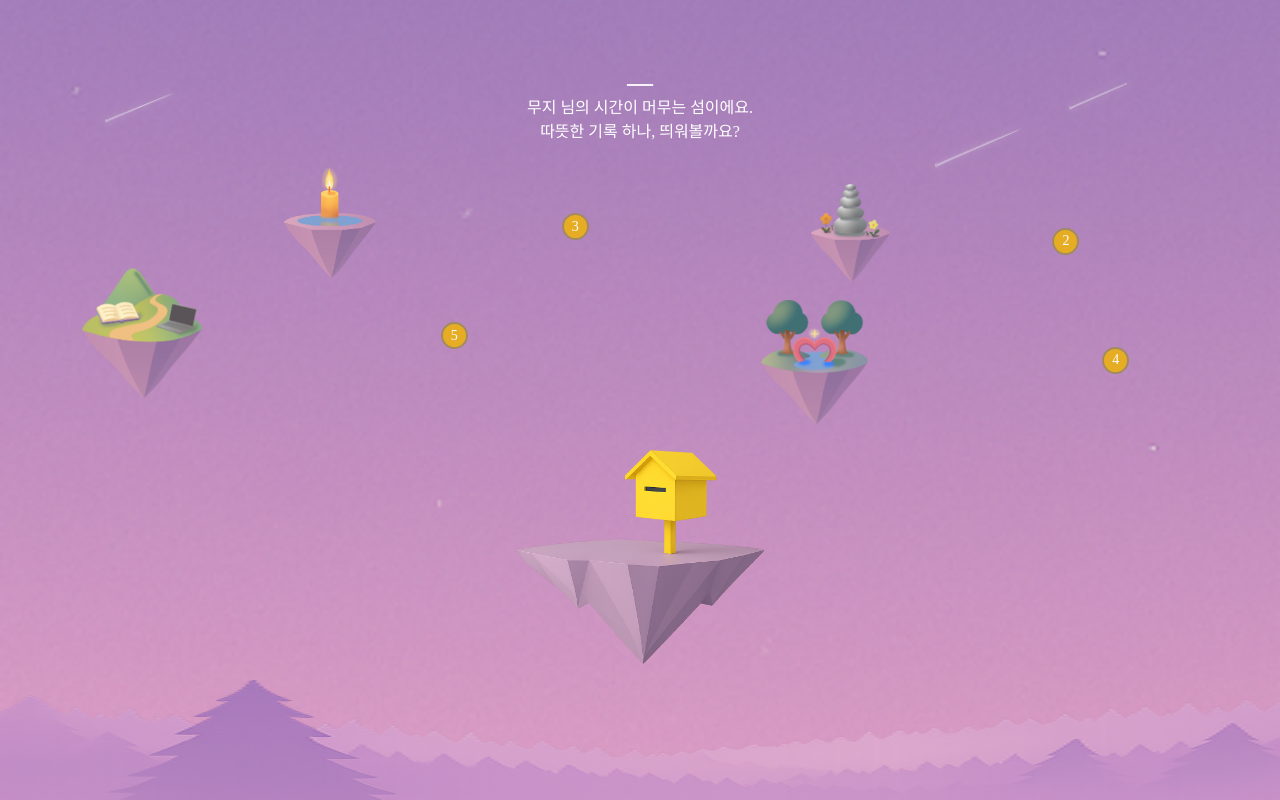
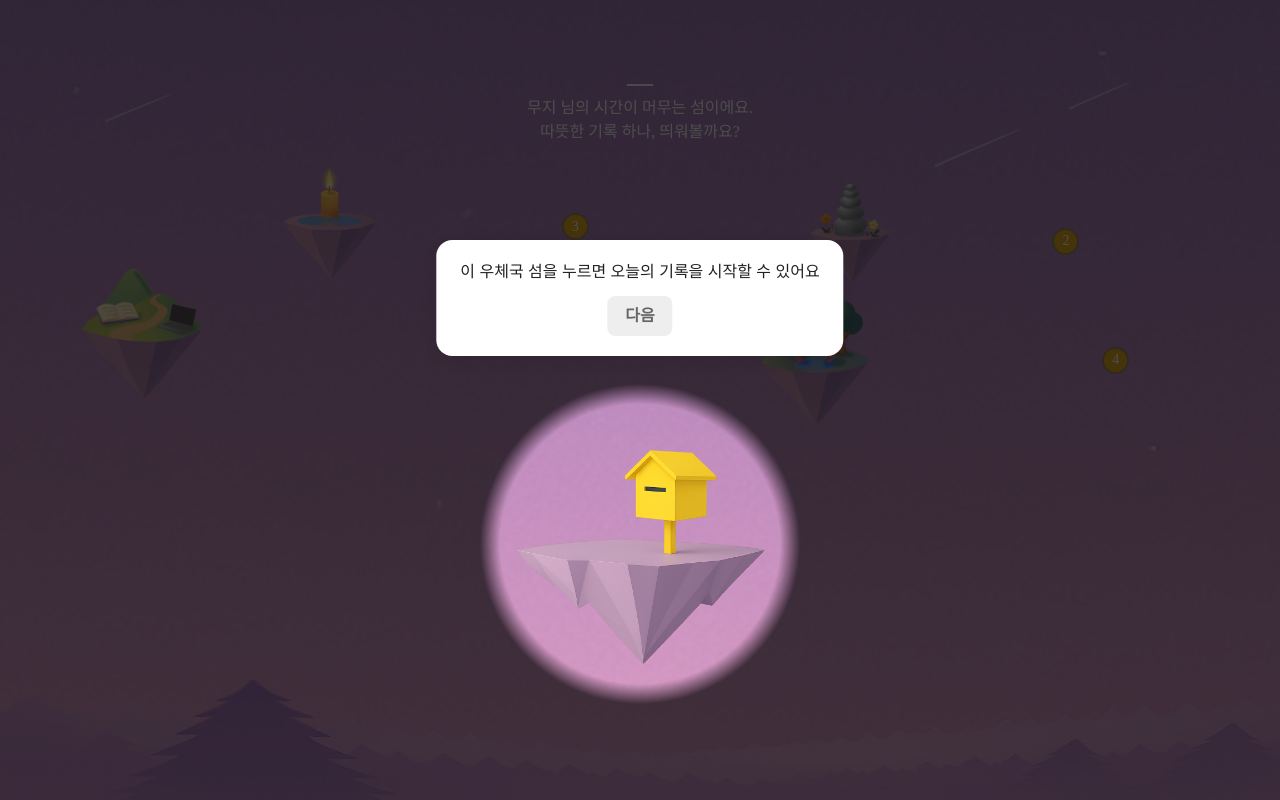
Before and after one commit to hyeinj/Ongi, a Next.js app in the folder frontend/: page / in a window 1280 px wide. Both pictures are taken after a click on the button "다시 보지 않기". Built offline with nearby package versions, Linux system fonts and the light colour scheme; a web font is replaced by a local one.

Commit message:
[frontend] 첫 화면 튜토리얼

```diff
--- /dev/null
+++ b/frontend/src/app/_components/HomePage/TutorialOverlay.tsx
@@ -0,0 +1,63 @@
+import React, { useState } from 'react';
+import '@/styles/TutorialOverlay.css';
+
+interface TutorialOverlayProps {
+  onFinish: () => void;
+}
+
+const steps = [
+  {
+    message: '이 우체국 섬을 누르면 오늘의 기록을 시작할 수 있어요',
+    spotlight: { x: '50%', y: '68%', r: 150 },
+    tooltip: { left: '50%', top: '30%' },
+  },
+  {
+    message: '오늘의 기록들은 이 섬들에 아카이빙되어 보여집니다.',
+    spotlight: { x: '50%', y: '35%', r: 180 },
+    tooltip: { left: '50%', top: '60%' },
+  },
+  {
+    message: '오늘, 나의 감정에 귀 기울인 이야기라면 "자아의 섬"에 저장돼요',
+    spotlight: { x: '35%', y: '27%', r: 85 },
+    tooltip: { left: '35%', top: '40%' },
+  },
+  {
+    message: "공부나 일, 미래를 향한 발걸음이라면 '성장의 섬'에 기록돼요.",
+    spotlight: { x: '20%', y: '40%', r: 80 },
+    tooltip: { left: '35%', top: '52%' },
+  },
+  {
+    message: "하루의 루틴 속에서 있었던 소소한 순간들은 ‘루틴의 섬’으로 모여요",
+    spotlight: { x: '73%', y: '29%', r: 63 },
+    tooltip: { left: '65%', top: '38%' },
+  },
+  {
+    message: "누군가와의 관계에서 느낀 감정들은 ‘관계의 섬’으로 흘러가요.",
+    spotlight: { x: '73%', y: '44%', r: 79 },
+    tooltip: { left: '65%', top: '55%' },
+  },
+];
+
+export default function TutorialOverlay({ onFinish }: TutorialOverlayProps) {
+  const [step, setStep] = useState(0);
+  const { x, y, r } = steps[step].spotlight;
+  const { left, top } = steps[step].tooltip;
+
+  // mask CSS 동적 생성
+  const maskStyle = {
+    WebkitMaskImage: `radial-gradient(circle ${r}px at ${x} ${y}, transparent 0 ${r-10}px, black ${r+10}px 100%)`,
+    maskImage: `radial-gradient(circle ${r}px at ${x} ${y}, transparent 0 ${r-10}px, black ${r+10}px 100%)`,
+  };
+
+  return (
+    <div className="tutorial-overlay">
+      <div className="tutorial-backdrop" style={maskStyle} />
+      <div className="tutorial-tooltip" style={{ left, top, transform: 'translate(-50%, 0)' }}>
+        <p>{steps[step].message}</p>
+        <button onClick={() => step < steps.length - 1 ? setStep(step + 1) : onFinish()}>
+          {step < steps.length - 1 ? '다음' : '확인'}
+        </button>
+      </div>
+    </div>
+  );
+}
--- a/frontend/src/app/_components/HomePage/index.tsx
+++ b/frontend/src/app/_components/HomePage/index.tsx
@@ -1,6 +1,6 @@
 'use client';
 
-import React from 'react';
+import React, { useEffect, useState } from 'react';
 import { useRouter } from 'next/navigation';
 import Image from 'next/image';
 import '@/styles/HomePage.css';
@@ -16,6 +16,7 @@ import routine from '@/assets/images/routine.png';
 import relate from '@/assets/images/relate.png';
 import PWAInstallModal from '@/app/_components/common/PWAInstallModal';
 import { usePWAInstall } from '@/ui/hooks/usePWAInstall';
+import TutorialOverlay from './TutorialOverlay';
 
 const HomePage: React.FC = () => {
   const router = useRouter();
@@ -29,12 +30,52 @@ const HomePage: React.FC = () => {
     relate: 4,
   };
 
+  // 상태 분리
+  const [showPWAModal, setShowPWAModal] = useState(false);
+  const [showTutorial, setShowTutorial] = useState(false);
+
+  useEffect(() => {
+    // PWA 모달이 필요한지, 튜토리얼이 필요한지 한 번에 판단
+    const neverShowPWA = localStorage.getItem('pwa-install-never-show');
+    const pwaReminder = localStorage.getItem('pwa-install-reminder');
+    const isTutorialDone = localStorage.getItem('homepage_tutorial_done');
+
+    // PWA 모달 조건(예시)
+    if (!neverShowPWA && (!pwaReminder || new Date(pwaReminder) < new Date()) && shouldShowInstallModal) {
+      setShowPWAModal(true);
+      setShowTutorial(false); // PWA 모달이 뜰 때는 튜토리얼 무조건 숨김
+    } else if (!isTutorialDone) {
+      setShowTutorial(true);
+      setShowPWAModal(false);
+    }
+  }, [shouldShowInstallModal]);
+
+  // PWA 모달 닫힐 때 튜토리얼 띄우기
+  const handlePWAModalClose = () => {
+    setShowPWAModal(false);
+    if (!localStorage.getItem('homepage_tutorial_done')) {
+      setShowTutorial(true);
+    }
+  };
+
+  const handleTutorialFinish = () => {
+    localStorage.setItem('homepage_tutorial_done', 'true');
+    setShowTutorial(false);
+  };
+
   const handlePostOfficeClick = () => {
     router.replace('/self-empathy/1');
   };
 
   return (
     <div className="home-page">
+      {showPWAModal && (
+        <PWAInstallModal
+          isOpen={showPWAModal}
+          onClose={handlePWAModalClose}
+        />
+      )}
+      {showTutorial && <TutorialOverlay onFinish={handleTutorialFinish} />}
       <div className="background">
         <div className="text-wrapper">
           <Image className="line" alt="Line" src={line} />
@@ -70,12 +111,6 @@ const HomePage: React.FC = () => {
           <span>{letterCounts.relate}</span>
         </div>
       </div>
-
-      {/* PWA 설치 모달 */}
-      <PWAInstallModal
-        isOpen={shouldShowInstallModal}
-        onClose={hideInstallModal}
-      />
     </div>
   );
 };
--- a/frontend/src/styles/HomePage.css
+++ b/frontend/src/styles/HomePage.css
@@ -48,7 +48,6 @@
   width: 60px;
   opacity: 0.5;
   animation: float 4s ease-in-out infinite, twinkle 2s ease-in-out infinite;
-  filter: drop-shadow(0 0 3px rgba(255, 255, 255, 0.5));
 }
 
 .home-page .element-2 {
@@ -59,7 +58,6 @@
   width: 98px;
   opacity: 0.5;
   animation: float 4s ease-in-out infinite 0.7s, twinkle 2s ease-in-out infinite 0.3s;
-  filter: drop-shadow(0 0 3px rgba(255, 255, 255, 0.5));
 }
 
 .home-page .element-3 {
@@ -70,50 +68,24 @@
   width: 77px;
   opacity: 0.5;
   animation: float 4s ease-in-out infinite 1.4s, twinkle 2s ease-in-out infinite 0.7s;
-  filter: drop-shadow(0 0 3px rgba(255, 255, 255, 0.5));
 }
 
 .home-page .postoffice {
   height: 285px;
   position: absolute;
-  left: 50%; /* 화면 중앙 기준점 */
-  top: 54.62%; /* 426/780*100 */
+  left: 50%;
+  top: 54.62%;
   width: 251px;
   z-index: 1;
-  transition: all 0.3s ease-in-out;
+  transition: none;
   cursor: pointer;
-  transform: translateX(-50%); /* 자신의 너비의 절반만큼 왼쪽으로 이동 */
+  transform: translateX(-50%);
+  filter: none;
+  animation: none;
 }
 
 .home-page .postoffice:active {
-  animation: islandClick 1.2s cubic-bezier(0.4, 0, 0.2, 1);
-}
-
-@keyframes islandClick {
-  0% {
-    transform: scale(1) translateX(-50%);
-  }
-  15% {
-    transform: scale(1.08) translateY(-8px) translateX(-50%);
-  }
-  30% {
-    transform: scale(1.05) translateY(-5px) translateX(-50%);
-  }
-  45% {
-    transform: scale(1.07) translateY(-7px) translateX(-50%);
-  }
-  60% {
-    transform: scale(1.04) translateY(-4px) translateX(-50%);
-  }
-  75% {
-    transform: scale(1.06) translateY(-6px) translateX(-50%);
-  }
-  90% {
-    transform: scale(1.03) translateY(-3px) translateX(-50%);
-  }
-  100% {
-    transform: scale(1) translateX(-50%);
-  }
+  animation: none;
 }
 
 /* 물결 효과를 위한 가상 요소 */
@@ -173,15 +145,12 @@
 @keyframes twinkle {
   0% {
     opacity: 0.5;
-    filter: drop-shadow(0 0 3px rgba(255, 255, 255, 0.5));
   }
   50% {
     opacity: 0.8;
-    filter: drop-shadow(0 0 8px rgba(255, 255, 255, 0.8));
   }
   100% {
     opacity: 0.5;
-    filter: drop-shadow(0 0 3px rgba(255, 255, 255, 0.5));
   }
 }
 
@@ -281,3 +250,9 @@
   top: 43.33%; /* 338/780*100 */
   left: 86.11%; /* 310/360*100 */
 }
+
+@keyframes pulseMain {
+  0% { transform: scale(1);}
+  50% { transform: scale(1.07);}
+  100% { transform: scale(1);}
+}
--- /dev/null
+++ b/frontend/src/styles/TutorialOverlay.css
@@ -0,0 +1,46 @@
+.tutorial-overlay {
+  position: fixed;
+  left: 0; top: 0; width: 100vw; height: 100vh;
+  z-index: 9999;
+  pointer-events: auto;
+}
+
+.tutorial-backdrop {
+  position: absolute;
+  left: 0; top: 0; width: 100vw; height: 100vh;
+  background: rgba(0,0,0,0.7);
+  -webkit-mask-image: radial-gradient(circle 150px at 50% 68%, transparent 0 140px, black 160px 100%);
+  mask-image: radial-gradient(circle 150px at 50% 68%, transparent 0 140px, black 160px 100%);
+  pointer-events: none;
+}
+
+.tutorial-tooltip {
+  position: absolute;
+  left: 50%;
+  top: 30%;
+  transform: translate(-50%, 0);
+  background: #fff;
+  color: #222;
+  border-radius: 16px;
+  padding: 20px 24px;
+  box-shadow: 0 4px 24px #0002;
+  min-width: 280px;
+  text-align: center;
+  z-index: 10000;
+}
+
+.tutorial-tooltip button {
+  margin: 12px 8px 0 8px;
+  padding: 8px 18px;
+  border-radius: 8px;
+  border: none;
+  background: #ffe066;
+  color: #222;
+  font-weight: bold;
+  font-size: 1rem;
+  cursor: pointer;
+}
+.tutorial-tooltip button:last-child {
+  background: #eee;
+  color: #666;
+}
```
